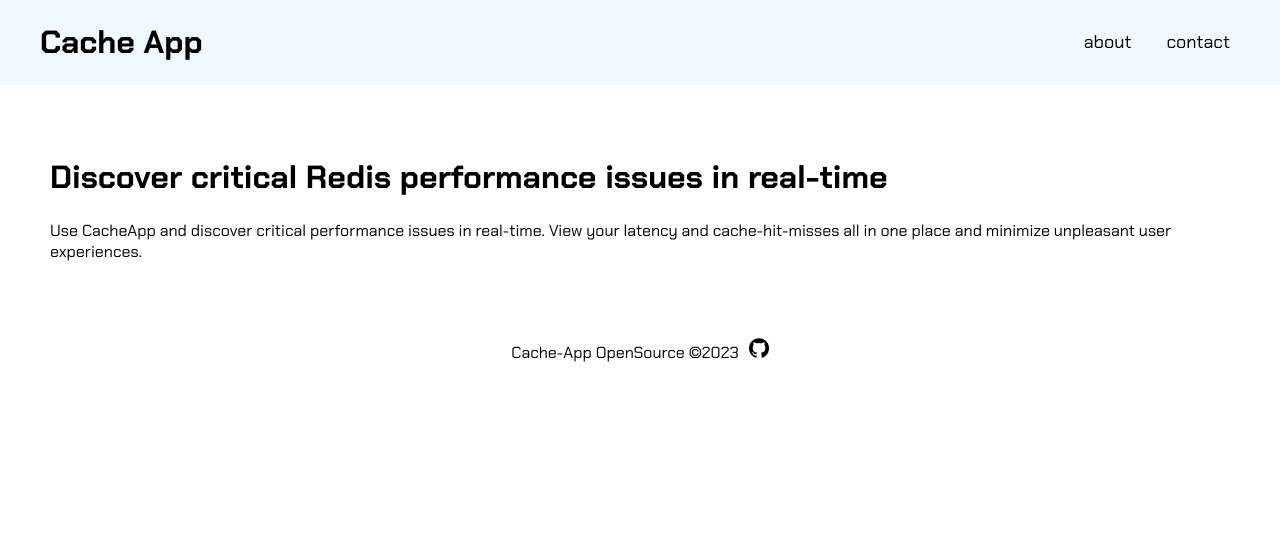
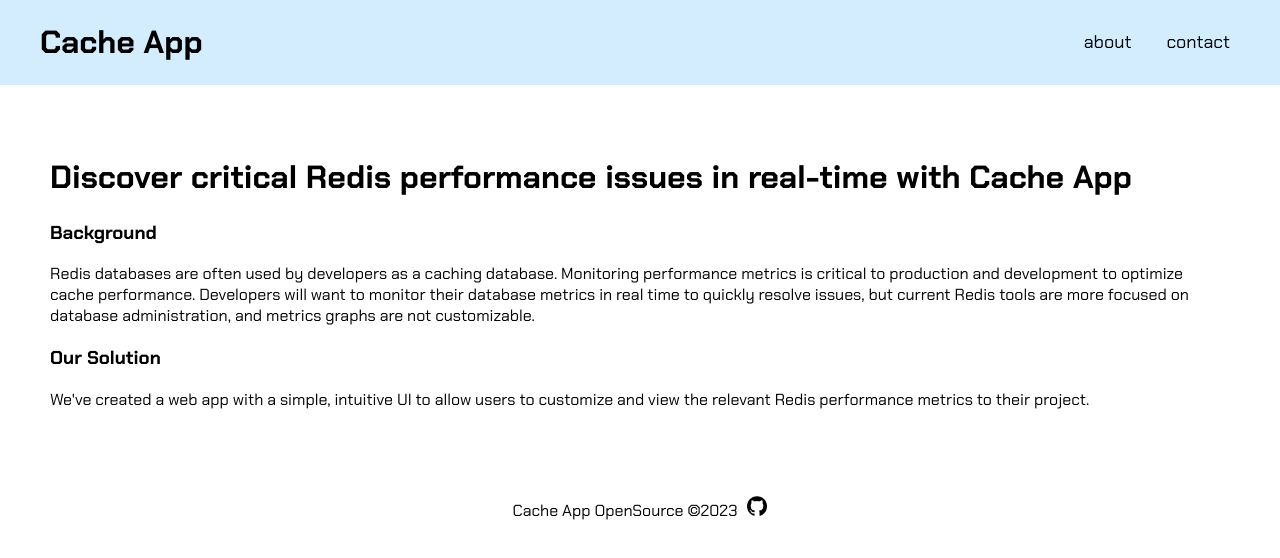
Before and after one commit to oslabs-beta/rediSphere, a React app: page / in a window 1280 px wide. Shown: the top 558 px of the page. Built offline with nearby package versions, Linux system fonts and the light colour scheme; no server answers.

Commit message:
style updates

```diff
--- a/client/App.jsx
+++ b/client/App.jsx
@@ -8,6 +8,7 @@ import LoginPage from './components/LoginPage.jsx';
 import SignupPage from './components/SignupPage.jsx';
 import DashBoard from './components/DashBoard.jsx';
 import ConnectRedisPage from './components/ConnectRedis.jsx';
+import ContactPage from './components/Contact.jsx';
 
 const App = () => {
   return (
@@ -17,6 +18,7 @@ const App = () => {
       <Route path="/signup" element={<SignupPage />} />
       <Route path="/connectredis" element={<ConnectRedisPage />} />
       <Route path="/dashboard" element={<DashBoard />} />
+      <Route path="/contact" element={<ContactPage />} />
     </Routes>
   );
 };
--- /dev/null
+++ b/client/components/Contact.jsx
@@ -0,0 +1,22 @@
+import React from 'react';
+import Header from './Header';
+import Footer from './Footer';
+
+const ContactPage = () => {
+  return (
+    <div className="home-page">
+      <Header />
+      <div className="main-content">
+        <h1>Contributors</h1>
+        <p>Jason Wong</p>
+        <p>Michelle Xie</p>
+        <p>Jake Kunkel</p>
+        <p>Ryan Stankowitz</p>
+        <p>Eduardo Uribe</p>
+      </div>
+      <Footer />
+    </div>
+  );
+};
+
+export default ContactPage;
--- a/client/components/Footer.jsx
+++ b/client/components/Footer.jsx
@@ -4,7 +4,7 @@ import logo from '../assets/Github-Logo.jpg';
 const Footer = () => {
   return (
     <footer>
-      {'Cache-App OpenSource ©2023'}
+      {'Cache App OpenSource ©2023'}
       <a href="https://github.com/oslabs-beta/cache-app/tree/main" target="_blank">
         <img className="github-logo" src={logo}></img>
       </a>
--- a/client/components/Header.jsx
+++ b/client/components/Header.jsx
@@ -62,7 +62,7 @@ const Header = () => {
       </div>
       <div className="header-right">
         <button>about</button>
-        <button>contact</button>
+        <button onClick={() => navigate('/contact')}>contact</button>
         {buttons}
       </div>
     </header>
--- a/client/components/HomePage.jsx
+++ b/client/components/HomePage.jsx
@@ -8,10 +8,19 @@ const HomePage = () => {
     <div className="home-page">
       <Header />
       <div className="main-content">
-        <h1>Discover critical Redis performance issues in real-time</h1>
+        <h1>Discover critical Redis performance issues in real-time with Cache App</h1>
+        <h3>Background</h3>
         <p>
-          Use CacheApp and discover critical performance issues in real-time. View your latency and
-          cache-hit-misses all in one place and minimize unpleasant user experiences.
+          Redis databases are often used by developers as a caching database. Monitoring performance
+          metrics is critical to production and development to optimize cache performance.
+          Developers will want to monitor their database metrics in real time to quickly resolve
+          issues, but current Redis tools are more focused on database administration, and metrics
+          graphs are not customizable.
+        </p>
+        <h3>Our Solution</h3>
+        <p>
+          We've created a web app with a simple, intuitive UI to allow users to customize and view
+          the relevant Redis performance metrics to their project.
         </p>
       </div>
       <Footer />
--- a/client/components/LatencyChart.jsx
+++ b/client/components/LatencyChart.jsx
@@ -16,7 +16,7 @@ const Chart = ({
     try {
       const res = await fetch('/api/latency');
       const newData = await res.json();
-      return newData;
+      setData([...data, newData]);
     } catch (error) {
       console.log(error);
     }
@@ -25,9 +25,7 @@ const Chart = ({
   //everytime data is updated, set timeout is called again
   useEffect(() => {
     setTimeout(() => {
-      fetchData().then((data) => {
-        setData((prevData) => [...prevData, data]);
-      });
+      fetchData();
     }, 1000);
   }, [data]);
 
@@ -75,23 +73,14 @@ const Chart = ({
   useEffect(() => void d3.select(gy.current).call(d3.axisLeft(y)), [gy, y]);
   useEffect(() => void d3.select(gyl.current).call(d3.axisRight(yLine)), [gyl, yLine]);
 
-  //   function getRandomColor() {
-  //     const letters = '0123456789ABCDEF';
-  //     let color = '#';
-  //     for (let i = 0; i < 6; i++) {
-  //       color += letters[Math.floor(Math.random() * 16)];
-  //     }
-  //     return color;
-  //   }
-
   if (data.length) {
     return (
       <svg width={width} height={height}>
         <text
           className="chart-label"
-          transform={`translate(-15,${(height - marginBottom) / 2 + 120}) rotate(-90)`}
+          transform={`translate(-15,${(height - marginBottom) / 2 + 100}) rotate(-90)`}
         >
-          {'Avg. Response Time (microseconds)'}
+          {'Avg. Response Time (ms)'}
         </text>
         <text
           className="chart-label"
--- a/client/components/LoginPage.jsx
+++ b/client/components/LoginPage.jsx
@@ -2,6 +2,8 @@ import React from 'react';
 import { useNavigate } from 'react-router-dom';
 import { SET_USER } from '../dashboardReducer.js';
 import { useDispatch } from 'react-redux';
+
+import Footer from './Footer.jsx';
 
 const LoginPage = () => {
   const navigate = useNavigate();
@@ -54,6 +56,8 @@ const LoginPage = () => {
         {'New to Cache App? '}
         <a href="/signup">Create an account</a>
       </div>
+
+      <Footer />
     </div>
   );
 };
--- a/client/components/SignupPage.jsx
+++ b/client/components/SignupPage.jsx
@@ -1,5 +1,7 @@
 import React from 'react';
 import { useNavigate } from 'react-router-dom';
+
+import Footer from './Footer';
 
 const SignupPage = () => {
   const navigate = useNavigate();
@@ -59,6 +61,7 @@ const SignupPage = () => {
         {'Already have an account? '}
         <a href="/login">Log in here</a>
       </div>
+      <Footer />
     </div>
   );
 };
--- a/client/styles.css
+++ b/client/styles.css
@@ -59,7 +59,7 @@ button:hover {
 }
 
 header {
-  background-color: aliceblue;
+  background-color: #d3edff;
   color: black;
   display: flex;
   justify-content: space-between;
@@ -107,7 +107,7 @@ header {
 
   .widget {
     box-sizing: border-box;
-    border: 1px solid black;
+    border: 1px solid gray;
     border-radius: 20px;
     background-color: rgb(255, 253, 253);
     display: flex;
@@ -143,7 +143,8 @@ header {
     width: 150px; */
     grid-column: span 1;
     grid-row: span 1;
-    padding: 10px;
+    align-items: flex-start;
+    padding: 5px;
   }
 
   .medium {
@@ -224,12 +225,13 @@ svg {
   button {
     font: inherit;
     margin: 10px;
-    background-color: white;
+    background-color: rgb(255, 253, 253);
     border: none;
     border-radius: 20px;
     padding: 15px;
+
     .large {
-      height: 225px;
+      height: auto;
       width: 300px;
     }
 
@@ -244,7 +246,7 @@ svg {
     }
   }
   button:hover {
-    background-color: gainsboro;
+    border: solid gray;
   }
 }
 
@@ -287,7 +289,7 @@ svg {
 }
 
 footer {
-  margin: 10px auto;
+  margin: 20px auto;
   /* position: fixed;
   bottom: 1vh; */
   .github-logo {
```
Also changed, not shown: 1 other file (tests, documents, lock files or other folders).
